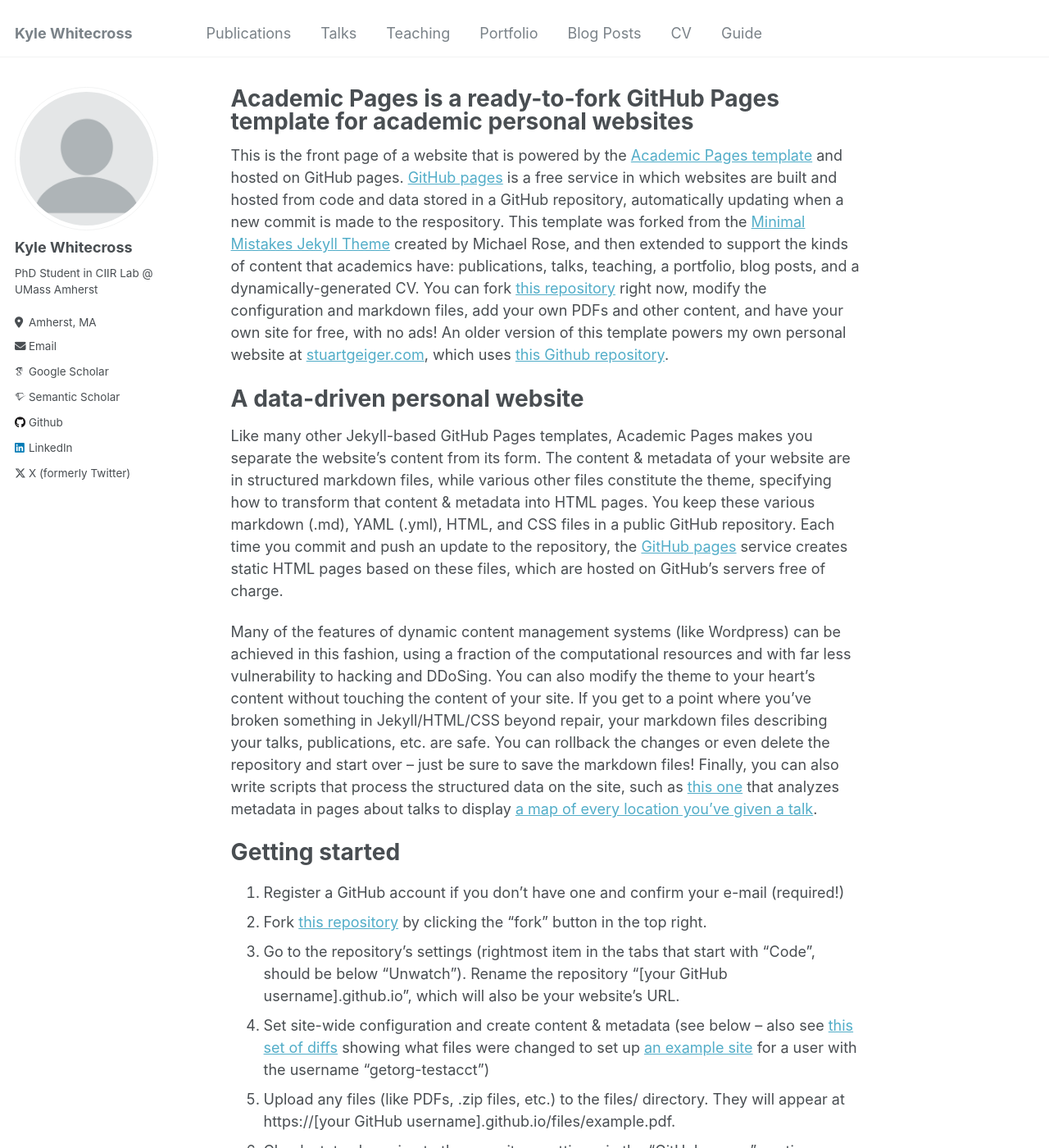
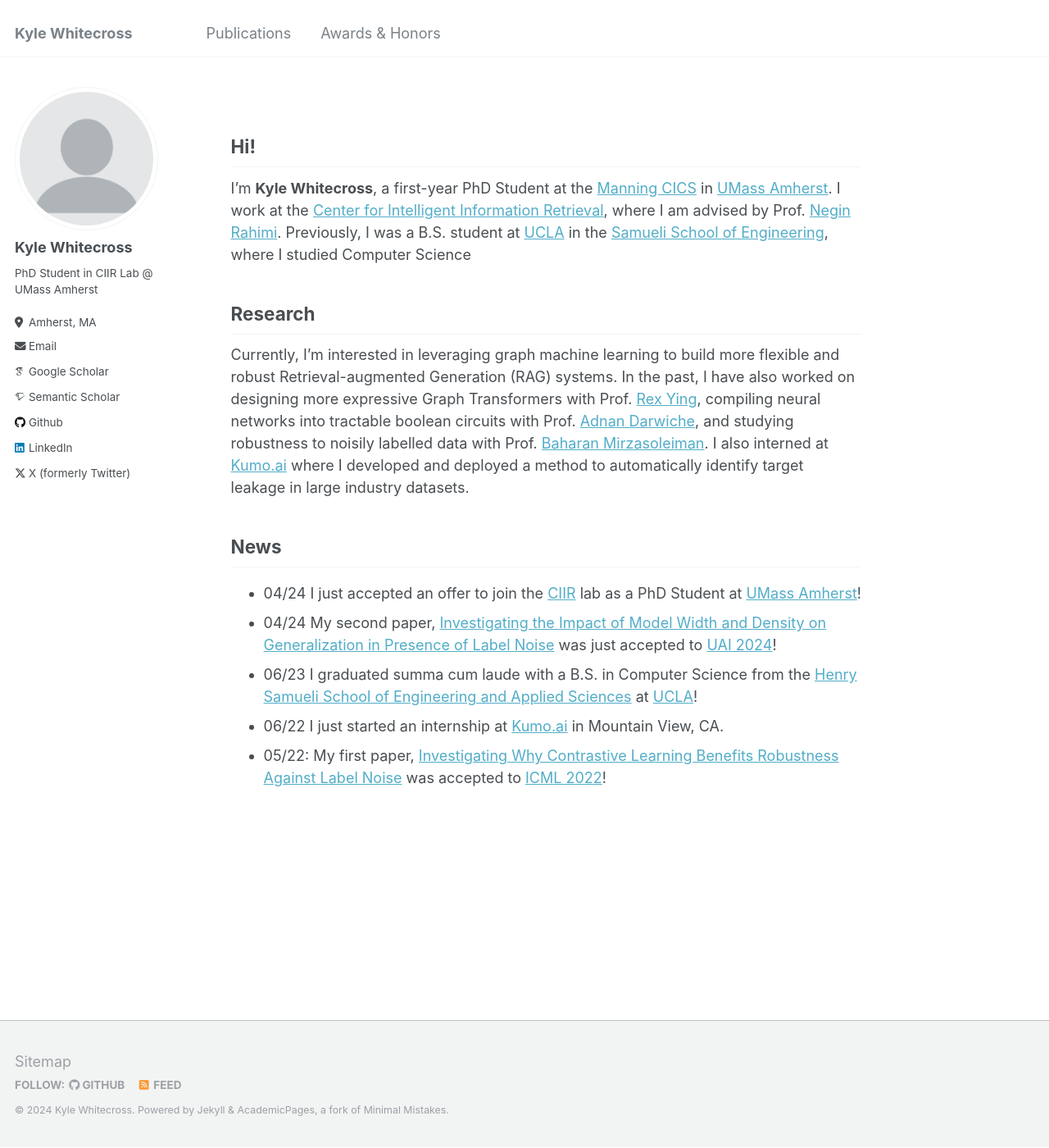
Before and after one commit to kswhitecross/kswhitecross.github.io, a Jekyll site: the page built from _pages/about.md, in a window 1280 px wide and 1400 px high. Shown: the whole window at 82% size. Built offline with Jekyll 4.4.1, drawn with Linux system fonts in a browser that asks for light colours; some web fonts are replaced; some of the changed text lies outside the part shown.

Commit message:
about.md finished

```diff
--- a/_data/navigation.yml
+++ b/_data/navigation.yml
@@ -3,20 +3,23 @@ main:
   - title: "Publications"
     url: /publications/
 
-  - title: "Talks"
-    url: /talks/
+  - title: "Awards & Honors"
+    url: /awards/
 
-  - title: "Teaching"
-    url: /teaching/
+#  - title: "Talks"
+#    url: /talks/
 
-  - title: "Portfolio"
-    url: /portfolio/
+#  - title: "Teaching"
+#    url: /teaching/
 
-  - title: "Blog Posts"
-    url: /year-archive/
+#  - title: "Portfolio"
+#    url: /portfolio/
 
-  - title: "CV"
-    url: /cv/
+#  - title: "Blog Posts"
+#    url: /year-archive/
 
-  - title: "Guide"
-    url: /markdown/
+#  - title: "CV"
+#    url: /cv/
+
+#  - title: "Guide"
+#    url: /markdown/
--- a/_pages/about.md
+++ b/_pages/about.md
@@ -1,49 +1,26 @@
 ---
 permalink: /
-title: "Academic Pages is a ready-to-fork GitHub Pages template for academic personal websites"
+title: ""
 author_profile: true
 redirect_from:
   - /about/
   - /about.html
 ---
 
-This is the front page of a website that is powered by the [Academic Pages template](https://github.com/academicpages/academicpages.github.io) and hosted on GitHub pages. [GitHub pages](https://pages.github.com) is a free service in which websites are built and hosted from code and data stored in a GitHub repository, automatically updating when a new commit is made to the respository. This template was forked from the [Minimal Mistakes Jekyll Theme](https://mmistakes.github.io/minimal-mistakes/) created by Michael Rose, and then extended to support the kinds of content that academics have: publications, talks, teaching, a portfolio, blog posts, and a dynamically-generated CV. You can fork [this repository](https://github.com/academicpages/academicpages.github.io) right now, modify the configuration and markdown files, add your own PDFs and other content, and have your own site for free, with no ads! An older version of this template powers my own personal website at [stuartgeiger.com](http://stuartgeiger.com), which uses [this Github repository](https://github.com/staeiou/staeiou.github.io).
 
-A data-driven personal website
-======
-Like many other Jekyll-based GitHub Pages templates, Academic Pages makes you separate the website's content from its form. The content & metadata of your website are in structured markdown files, while various other files constitute the theme, specifying how to transform that content & metadata into HTML pages. You keep these various markdown (.md), YAML (.yml), HTML, and CSS files in a public GitHub repository. Each time you commit and push an update to the repository, the [GitHub pages](https://pages.github.com/) service creates static HTML pages based on these files, which are hosted on GitHub's servers free of charge.
+Hi!
+------
+I'm __Kyle Whitecross__, a first-year PhD Student at the [Manning CICS](https://www.cics.umass.edu/) in [UMass Amherst](https://www.umass.edu).  I work at the [Center for Intelligent Information Retrieval](https://ciir.cs.umass.edu/), where I am advised by Prof. [Negin Rahimi](https://people.cs.umass.edu/~rahimi/).  Previously, I was a B.S. student at [UCLA](ucla.edu) in the [Samueli School of Engineering](https://samueli.ucla.edu/), where I studied Computer Science
 
-Many of the features of dynamic content management systems (like Wordpress) can be achieved in this fashion, using a fraction of the computational resources and with far less vulnerability to hacking and DDoSing. You can also modify the theme to your heart's content without touching the content of your site. If you get to a point where you've broken something in Jekyll/HTML/CSS beyond repair, your markdown files describing your talks, publications, etc. are safe. You can rollback the changes or even delete the repository and start over -- just be sure to save the markdown files! Finally, you can also write scripts that process the structured data on the site, such as [this one](https://github.com/academicpages/academicpages.github.io/blob/master/talkmap.ipynb) that analyzes metadata in pages about talks to display [a map of every location you've given a talk](https://academicpages.github.io/talkmap.html).
 
-Getting started
-======
-1. Register a GitHub account if you don't have one and confirm your e-mail (required!)
-1. Fork [this repository](https://github.com/academicpages/academicpages.github.io) by clicking the "fork" button in the top right.
-1. Go to the repository's settings (rightmost item in the tabs that start with "Code", should be below "Unwatch"). Rename the repository "[your GitHub username].github.io", which will also be your website's URL.
-1. Set site-wide configuration and create content & metadata (see below -- also see [this set of diffs](http://archive.is/3TPas) showing what files were changed to set up [an example site](https://getorg-testacct.github.io) for a user with the username "getorg-testacct")
-1. Upload any files (like PDFs, .zip files, etc.) to the files/ directory. They will appear at https://[your GitHub username].github.io/files/example.pdf.
-1. Check status by going to the repository settings, in the "GitHub pages" section
+Research
+------
+Currently, I'm interested in leveraging graph machine learning to build more flexible and robust Retrieval-augmented Generation (RAG) systems.  In the past, I have also worked on designing more expressive Graph Transformers with Prof. [Rex Ying](https://www.cs.yale.edu/homes/ying-rex/), compiling neural networks into tractable boolean circuits with Prof. [Adnan Darwiche](https://web.cs.ucla.edu/~darwiche/), and studying robustness to noisily labelled data with Prof. [Baharan Mirzasoleiman](https://baharanm.github.io/).  I also interned at [Kumo.ai](https://kumo.ai/) where I developed and deployed a method to automatically identify target leakage in large industry datasets.
 
-Site-wide configuration
+News
 ------
-The main configuration file for the site is in the base directory in [_config.yml](https://github.com/academicpages/academicpages.github.io/blob/master/_config.yml), which defines the content in the sidebars and other site-wide features. You will need to replace the default variables with ones about yourself and your site's github repository. The configuration file for the top menu is in [_data/navigation.yml](https://github.com/academicpages/academicpages.github.io/blob/master/_data/navigation.yml). For example, if you don't have a portfolio or blog posts, you can remove those items from that navigation.yml file to remove them from the header.
-
-Create content & metadata
-------
-For site content, there is one markdown file for each type of content, which are stored in directories like _publications, _talks, _posts, _teaching, or _pages. For example, each talk is a markdown file in the [_talks directory](https://github.com/academicpages/academicpages.github.io/tree/master/_talks). At the top of each markdown file is structured data in YAML about the talk, which the theme will parse to do lots of cool stuff. The same structured data about a talk is used to generate the list of talks on the [Talks page](https://academicpages.github.io/talks), each [individual page](https://academicpages.github.io/talks/2012-03-01-talk-1) for specific talks, the talks section for the [CV page](https://academicpages.github.io/cv), and the [map of places you've given a talk](https://academicpages.github.io/talkmap.html) (if you run this [python file](https://github.com/academicpages/academicpages.github.io/blob/master/talkmap.py) or [Jupyter notebook](https://github.com/academicpages/academicpages.github.io/blob/master/talkmap.ipynb), which creates the HTML for the map based on the contents of the _talks directory).
-
-**Markdown generator**
-
-I have also created [a set of Jupyter notebooks](https://github.com/academicpages/academicpages.github.io/tree/master/markdown_generator
-) that converts a CSV containing structured data about talks or presentations into individual markdown files that will be properly formatted for the Academic Pages template. The sample CSVs in that directory are the ones I used to create my own personal website at stuartgeiger.com. My usual workflow is that I keep a spreadsheet of my publications and talks, then run the code in these notebooks to generate the markdown files, then commit and push them to the GitHub repository.
-
-How to edit your site's GitHub repository
-------
-Many people use a git client to create files on their local computer and then push them to GitHub's servers. If you are not familiar with git, you can directly edit these configuration and markdown files directly in the github.com interface. Navigate to a file (like [this one](https://github.com/academicpages/academicpages.github.io/blob/master/_talks/2012-03-01-talk-1.md) and click the pencil icon in the top right of the content preview (to the right of the "Raw | Blame | History" buttons). You can delete a file by clicking the trashcan icon to the right of the pencil icon. You can also create new files or upload files by navigating to a directory and clicking the "Create new file" or "Upload files" buttons.
-
-Example: editing a markdown file for a talk
-![Editing a markdown file for a talk](/images/editing-talk.png)
-
-For more info
-------
-More info about configuring Academic Pages can be found in [the guide](https://academicpages.github.io/markdown/). The [guides for the Minimal Mistakes theme](https://mmistakes.github.io/minimal-mistakes/docs/configuration/) (which this theme was forked from) might also be helpful.
+- 04/24 I just accepted an offer to join the [CIIR](https://ciir.cs.umass.edu/) lab as a PhD Student at [UMass Amherst](https://www.umass.edu/)!
+- 04/24 My second paper, [Investigating the Impact of Model Width and Density on Generalization in Presence of Label Noise](https://arxiv.org/abs/2208.08003) was just accepted to [UAI 2024](https://www.auai.org/uai2024/)!
+- 06/23 I graduated summa cum laude with a B.S. in Computer Science from the [Henry Samueli School of Engineering and Applied Sciences](https://samueli.ucla.edu/) at [UCLA](https://www.ucla.edu/)!
+- 06/22 I just started an internship at [Kumo.ai](https://kumo.ai/) in Mountain View, CA.
+- 05/22: My first paper, [Investigating Why Contrastive Learning Benefits Robustness Against Label Noise](https://arxiv.org/abs/2201.12498) was accepted to [ICML 2022](https://icml.cc/Conferences/2022)!
```
Also changed, not shown: _pages/awards.md (added, +7 -0 lines), _publications/2009-10-01-paper-title-number-1.md (+1 -1 lines).
